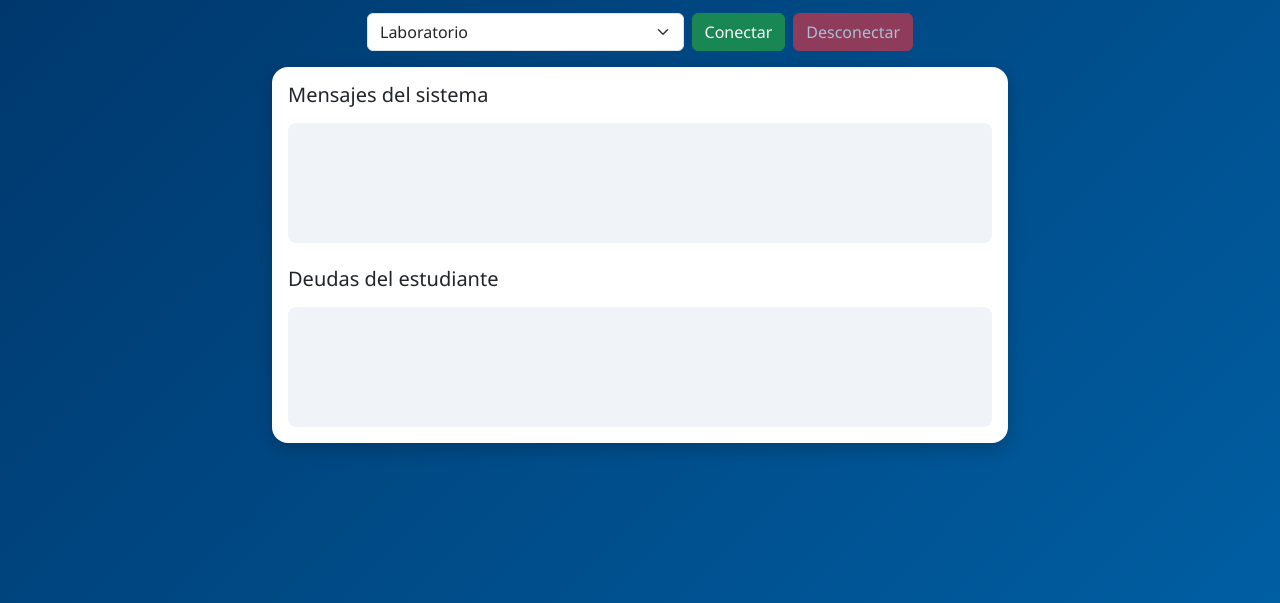
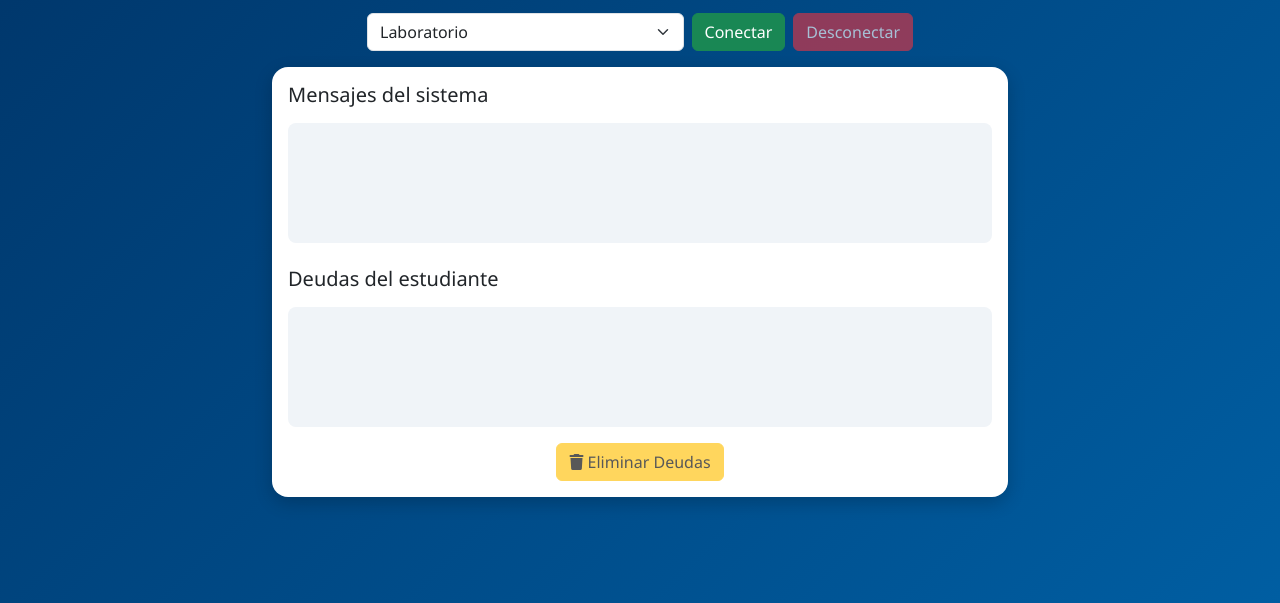
Before and after one commit to karensandovals/Parcial-Final-Distribuidos, a plain HTML site: page admin/index.html in a window 1280 px wide. Shown: the part 237-840 px from the top of the page. Drawn offline with nearby package versions, Linux system fonts and the light colour scheme.

Commit message:
Eliminar Deudas

```diff
--- a/admin/funciones.js
+++ b/admin/funciones.js
@@ -18,6 +18,7 @@ function conectarArea() {
 
     document.getElementById('btnConectar').disabled = true;
     document.getElementById('btnDesconectar').disabled = false;
+    document.getElementById('btnEliminarDeudas').disabled = false; // Habilita
   });
 }
 
@@ -28,6 +29,7 @@ function desconectarArea() {
       document.getElementById('btnConectar').disabled = false;
       document.getElementById('btnDesconectar').disabled = true;
       document.getElementById('deudas').innerHTML = '';
+      document.getElementById('btnEliminarDeudas').disabled = true; // Deshabilita
     });
   }
 }
@@ -54,6 +56,64 @@ function mostrarDeudas(data) {
   });
 }
 
+function eliminarDeudas() {
+  if (!areaSeleccionada) {
+    alert("Primero selecciona un área.");
+    return;
+  }
+
+  const codigoEstudiante = prompt("Ingrese el código del estudiante:");
+  const nombresEstudiante = prompt("Ingrese el nombre completo del estudiante:");
+
+  if (!codigoEstudiante || !nombresEstudiante) {
+    alert("Debe ingresar ambos campos.");
+    return;
+  }
+
+  const peticion = {
+    codigoEstudiante: codigoEstudiante,
+    nombresEstudiante: nombresEstudiante
+  };
+
+  let endpoint = '';
+  switch (areaSeleccionada) {
+    case 'financiera':
+      endpoint = '/api/eliminarDeudasFinanciera';
+      break;
+    case 'laboratorio':
+      endpoint = '/api/eliminarDeudasLaboratorio';
+      break;
+    case 'deportes':
+      endpoint = '/api/eliminarDeudasDeportes';
+      break;
+    default:
+      alert("Área no válida.");
+      return;
+  }
+
+  fetch(`http://localhost:5004${endpoint}`, {
+    method: 'POST',
+    headers: {
+      'Content-Type': 'application/json'
+    },
+    body: JSON.stringify(peticion)
+  })
+    .then(response => {
+      if (!response.ok) {
+        throw new Error("Error al eliminar la deuda.");
+      }
+      return response.text();
+    })
+    .then(msg => {
+      mostrarMensaje(msg);
+      document.getElementById('deudas').innerHTML = '';
+    })
+    .catch(error => {
+      console.error(error);
+      alert("Hubo un problema al eliminar la deuda.");
+    });
+}
+
 function mostrarMensaje(msg) {
   const contenedor = document.getElementById('mensajes');
   const p = document.createElement('p');
--- a/admin/index.html
+++ b/admin/index.html
@@ -46,6 +46,11 @@
           <div id="mensajes" class="mb-4"></div>
           <h5 class="mb-3">Deudas del estudiante</h5>
           <div id="deudas"></div>
+          <div class="text-center mt-3">
+            <button id="btnEliminarDeudas" class="btn btn-warning" onclick="eliminarDeudas()" disabled>
+              <i class="fa-solid fa-trash"></i> Eliminar Deudas
+            </button>
+          </div>
         </div>
       </div>
     </div>
```
Also changed, not shown: estudiante/funciones.js (+1 -18 lines), 1 other file.
